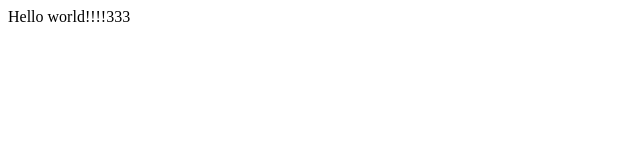
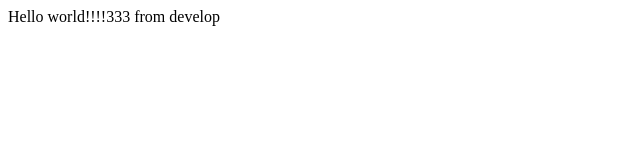
Before and after one commit to MariyaMulyava/goody, a plain HTML site: page index.html in a window 1280 px wide. Shown: the whole page, without its empty margins (0-640 px from the left). Drawn offline with Linux system fonts and the light colour scheme.

Commit message:
add massage in develop

```diff
--- a/index.html
+++ b/index.html
@@ -7,7 +7,7 @@
     <title>Document</title>
 </head>
 <body>
-    <div>Hello world!!!!333
+    <div>Hello world!!!!333 from develop
 
     </div>
 </body>
```
